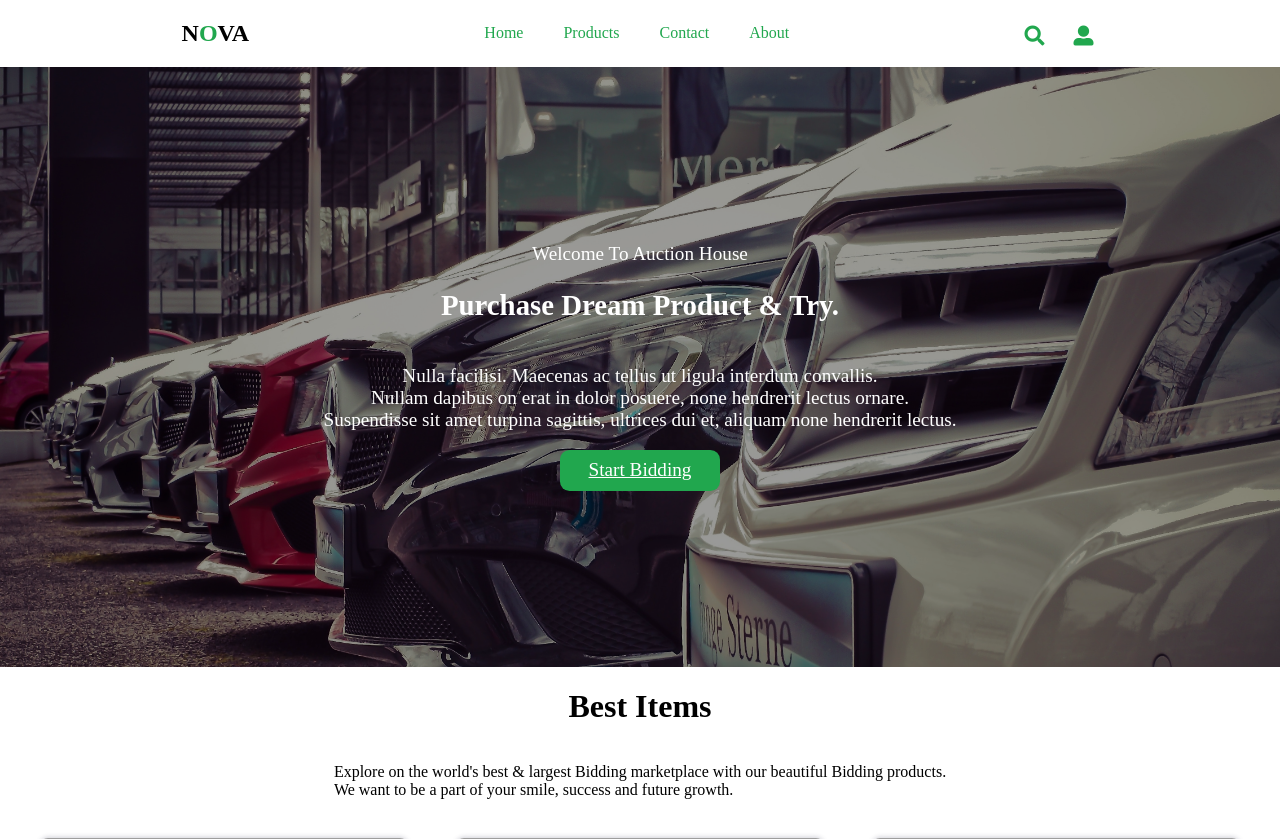
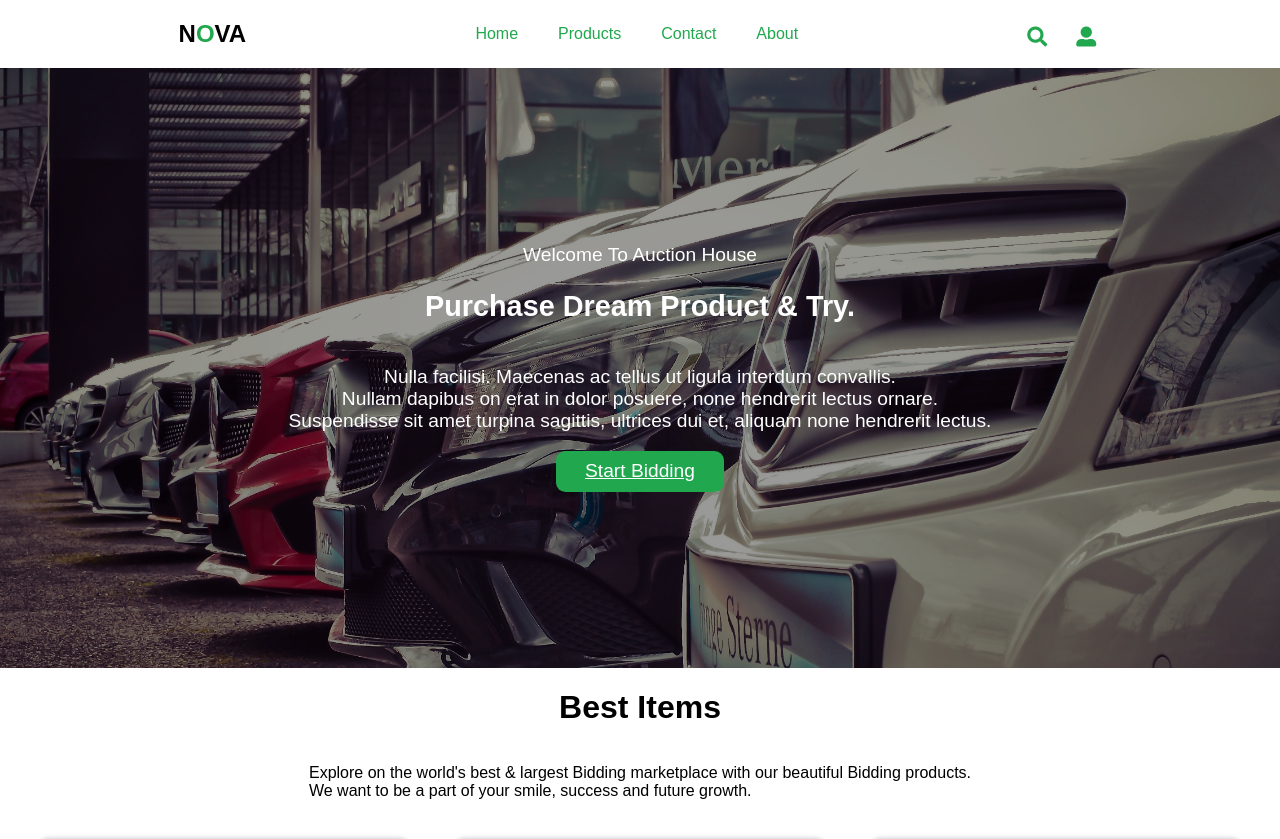
Before and after one commit to m0hammad-2Z/Nova-Auction, a PHP site: page /index.html in a window 1280 px wide. Shown: the top 839 px of the page. Run offline with PHP 8.4, Linux system fonts and the light colour scheme; grey boxes are pictures that could not be loaded.

Commit message:
Update styles.css

```diff
--- a/css/styles.css
+++ b/css/styles.css
@@ -7,7 +7,7 @@
 }
 
 *{
-    font-family: "Saira", sans-seri;
+    font-family: "Saira", sans-serif;
     padding: 0;
 }
 
```
